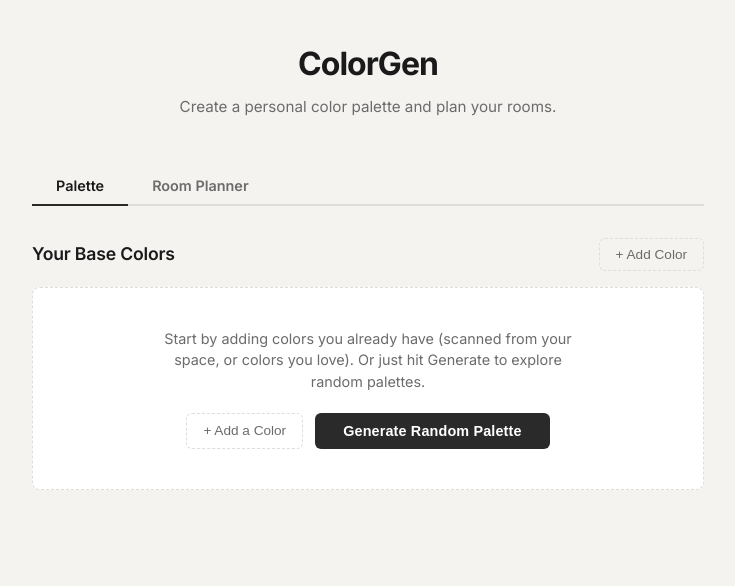
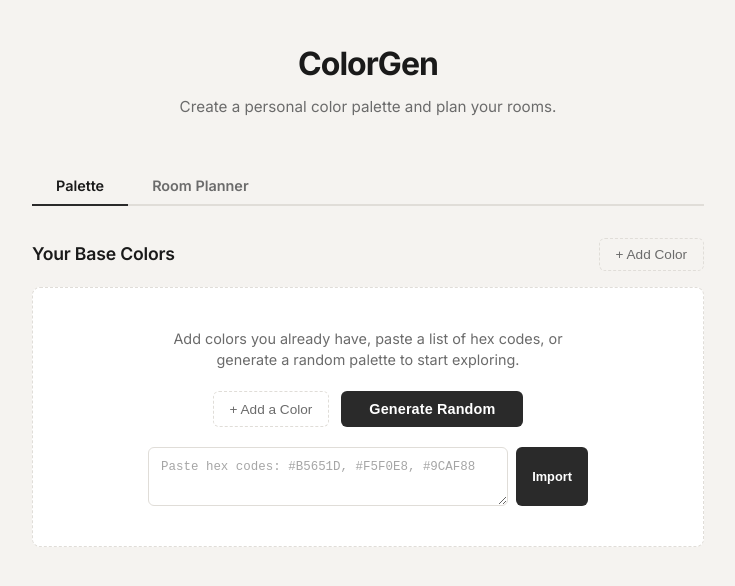
Before and after one commit to payomdousti/ColorGen, a React (Vite) app: page / in a window 1280 px wide. Shown: the top 586 px of the page, without its empty margins (272-1007 px from the left). Built offline with nearby package versions, Linux system fonts and the light colour scheme.

Commit message:
Add CSV import to empty state for faster onboarding
Users with hex codes from Nyx Mini can now paste them directly
on the empty state without needing to add colors one by one first.

```diff
--- a/src/App.css
+++ b/src/App.css
@@ -170,6 +170,26 @@ body {
   display: flex;
   gap: 12px;
   justify-content: center;
+  margin-bottom: 20px;
+}
+
+.csv-inline {
+  display: flex;
+  gap: 8px;
+  max-width: 440px;
+  margin: 0 auto;
+}
+
+.csv-inline .csv-input {
+  flex: 1;
+  font-size: 0.78rem;
+  min-height: 40px;
+}
+
+.csv-inline .btn-import {
+  min-height: 40px;
+  padding: 8px 16px;
+  font-size: 0.8rem;
 }
 
 /* ---- CSV Import Section ---- */
--- a/src/components/PaletteTab.tsx
+++ b/src/components/PaletteTab.tsx
@@ -265,17 +265,33 @@ export function PaletteTab({
         {!hasColors && suggestions.length === 0 && (
           <div className="empty-state">
             <p className="empty-state-text">
-              Start by adding colors you already have (scanned from your space,
-              or colors you love). Or just hit Generate to explore random palettes.
+              Add colors you already have, paste a list of hex codes, or generate a random palette to start exploring.
             </p>
             <div className="empty-state-actions">
               <button className="btn-add" onClick={handleAdd}>
                 + Add a Color
               </button>
               <button className="btn-generate" onClick={handleGenerate}>
-                Generate Random Palette
+                Generate Random
               </button>
             </div>
+            <div className="csv-inline">
+              <textarea
+                className="csv-input"
+                placeholder={"Paste hex codes: #B5651D, #F5F0E8, #9CAF88"}
+                value={csvValue}
+                onChange={(e) => {
+                  setCsvValue(e.target.value);
+                  setCsvError("");
+                }}
+                rows={2}
+                spellCheck={false}
+              />
+              <button className="btn-import" onClick={handleCsvImport}>
+                Import
+              </button>
+            </div>
+            {csvError && <p className="csv-error">{csvError}</p>}
           </div>
         )}
 
```
